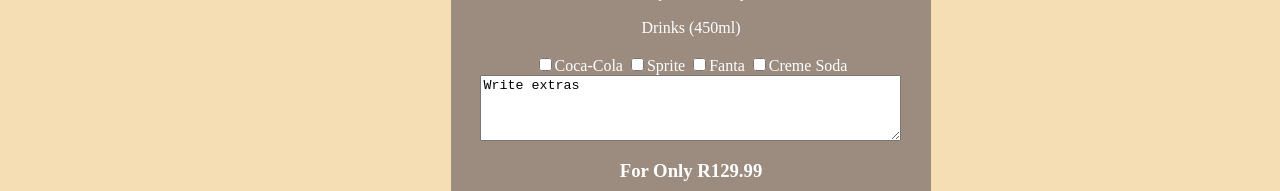
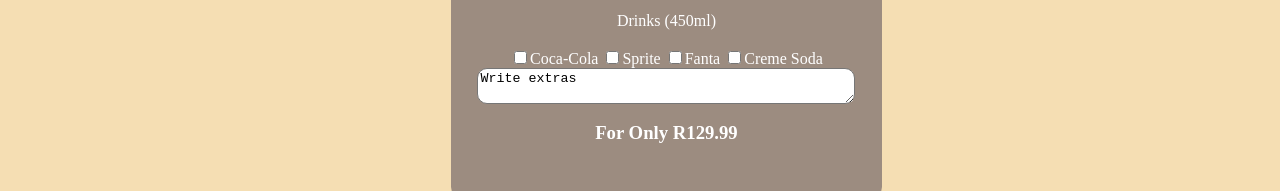
Before and after one commit to Ofentje-Maleka-ITVarsity/Module-3-Assessment-2, a plain HTML site: page artichoke-mushroom-and-rocket-salad.html in a window 1280 px wide. Shown: the part 919-1110 px from the top of the page. Drawn offline with Linux system fonts and the light colour scheme.

Commit message:
Update artichoke-mushroom-and-rocket-salad.html

```diff
--- a/artichoke-mushroom-and-rocket-salad.html
+++ b/artichoke-mushroom-and-rocket-salad.html
@@ -65,7 +65,7 @@
                         <input type="checkbox" id="Almond" value="Almond">Sprite
                         <input type="checkbox" id="Almond" value="Almond">Fanta
                         <input type="checkbox" id="Almond" value="Almond">Creme Soda
-                        <textarea name="extras" rows="4" cols="50">Write extras</textarea>
+                        <textarea name="extras" style="width: 100%; border-radius: 10px;">Write extras</textarea>
                         <h3>For Only R129.99</h3>
                     </div>
                     <a href="#">
```
